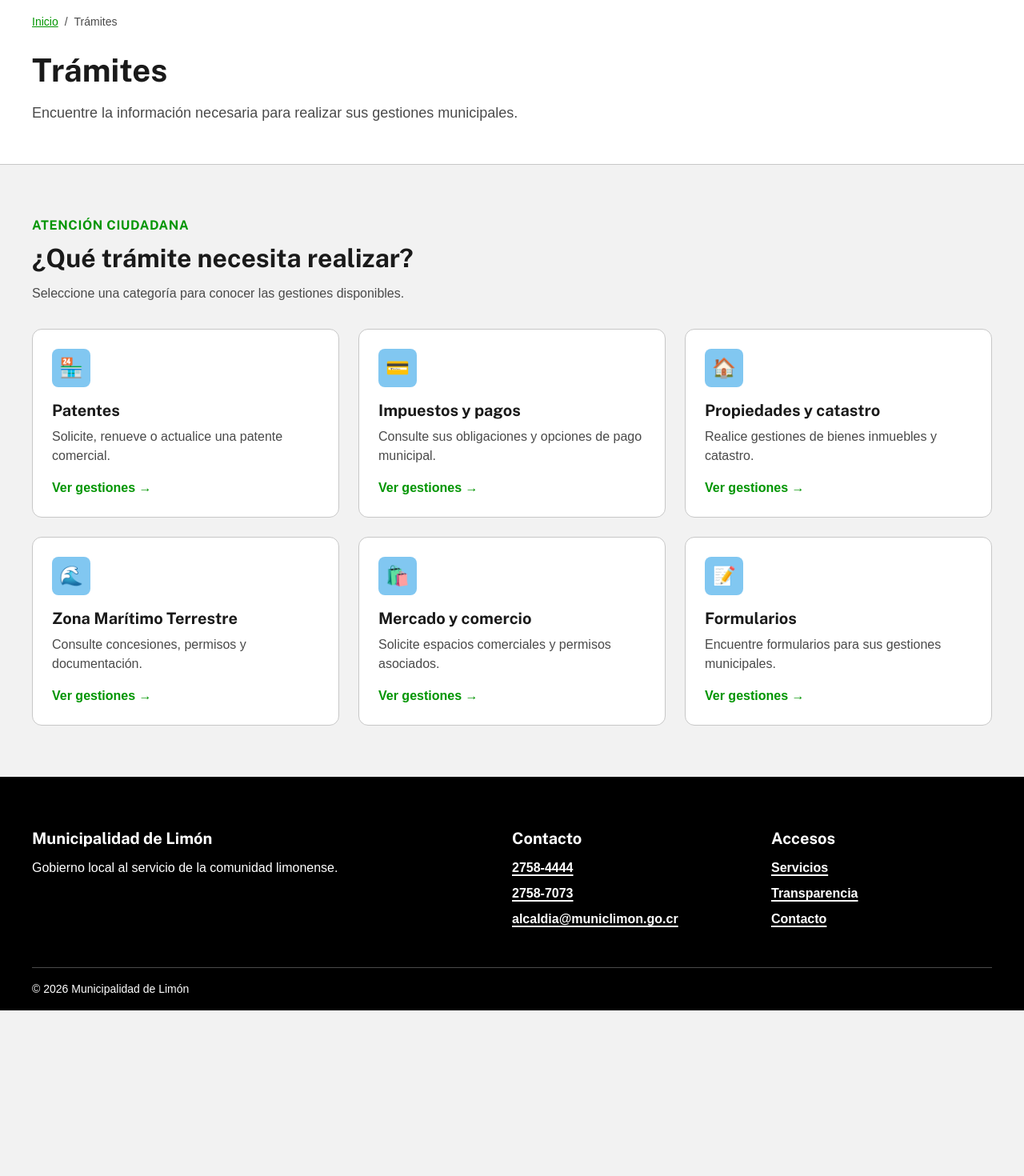
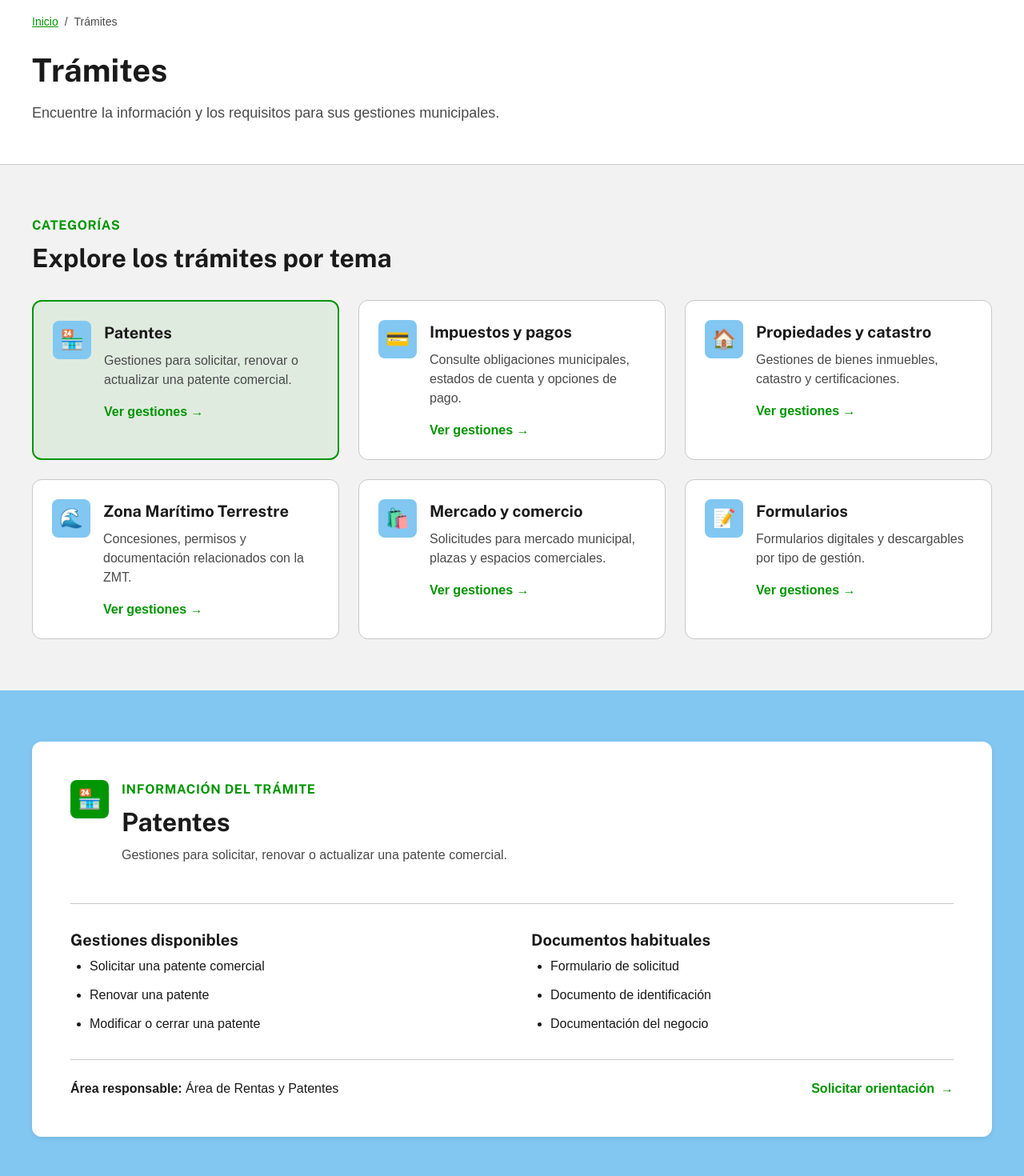
Before and after one commit to Dei1400/PaginaWebMunicipalidad, a React (Vite) app in the folder municipalidad-limon/: page /tramites in a window 1280 px wide. Shown: the part 160-1630 px from the top of the page at 80% size. Before the commit the page ends 1423 px from the top, so only its background shows below. Built offline with nearby package versions, Linux system fonts and the light colour scheme; a web font is replaced by a local one.

Commit message:
Agregar selección y detalle por categoría

```diff
--- a/municipalidad-limon/src/features/tramites/Tramites.css
+++ b/municipalidad-limon/src/features/tramites/Tramites.css
@@ -1,9 +1,5 @@
 .tramites {
   background: var(--color-surface);
-}
-
-.tramites__intro {
-  padding-bottom: var(--space-8);
 }
 
 .tramites__eyebrow {
@@ -15,54 +11,124 @@
   text-transform: uppercase;
 }
 
-.tramites__intro h2 {
-  margin-bottom: var(--space-3);
-}
-
-.tramites__lead {
-  max-width: 680px;
-  margin-bottom: var(--space-6);
-  color: var(--color-text-secondary);
-}
-
 .tramites__grid {
   display: grid;
   grid-template-columns: repeat(3, 1fr);
   gap: var(--space-5);
+  margin-top: var(--space-6);
 }
 
 .tramites__card {
+  display: flex;
+  min-height: 100%;
   padding: var(--space-5);
   border: var(--border-width) solid var(--color-border);
   border-radius: var(--radius-lg);
   background: var(--color-white);
+  color: var(--color-text);
+  text-align: left;
+  transition: border-color 150ms ease, transform 150ms ease;
+}
+
+.tramites__card:hover {
+  border-color: var(--color-primary);
+  transform: translateY(-2px);
+}
+
+.tramites__card--selected {
+  border: 2px solid var(--color-primary);
+  background: rgb(0 149 1 / 8%);
 }
 
 .tramites__icon {
-  display: inline-flex;
+  display: flex;
+  flex: 0 0 auto;
   align-items: center;
   justify-content: center;
   width: 48px;
   height: 48px;
-  margin-bottom: var(--space-4);
+  margin-right: var(--space-4);
   border-radius: var(--radius-md);
   background: var(--color-support);
   font-size: 1.5rem;
 }
 
-.tramites__card h3 {
-  margin-bottom: var(--space-2);
-  font-size: var(--font-size-h4);
+.tramites__card-content {
+  display: flex;
+  flex-direction: column;
 }
 
-.tramites__card p {
-  margin-bottom: var(--space-4);
+.tramites__card-title,
+.tramites__detail h3 {
+  margin-bottom: var(--space-2);
+  font-family: var(--font-heading);
+  font-size: var(--font-size-h4);
+  font-weight: 700;
+}
+
+.tramites__card-description,
+.tramites__detail-heading > div > p:last-child {
   color: var(--color-text-secondary);
 }
 
-.tramites__link {
+.tramites__card-link {
+  margin-top: auto;
+  padding-top: var(--space-4);
   color: var(--color-primary);
   font-weight: 700;
+}
+
+.tramites__detail-section {
+  padding-block: var(--space-8);
+  background: var(--color-support);
+}
+
+.tramites__detail {
+  padding: var(--space-7);
+  border-radius: var(--radius-lg);
+  background: var(--color-white);
+  box-shadow: var(--shadow-sm);
+}
+
+.tramites__detail-heading {
+  display: flex;
+  padding-bottom: var(--space-6);
+  border-bottom: var(--border-width) solid var(--color-border);
+}
+
+.tramites__detail-heading .tramites__icon {
+  background: var(--color-primary);
+}
+
+.tramites__detail-heading h2 {
+  margin-bottom: var(--space-2);
+}
+
+.tramites__detail-grid {
+  display: grid;
+  grid-template-columns: repeat(2, 1fr);
+  gap: var(--space-7);
+  padding-block: var(--space-6);
+}
+
+.tramites__detail-grid ul {
+  display: grid;
+  gap: var(--space-3);
+  margin: 0;
+  padding-left: var(--space-5);
+}
+
+.tramites__detail-footer {
+  display: flex;
+  align-items: center;
+  justify-content: space-between;
+  gap: var(--space-5);
+  padding-top: var(--space-5);
+  border-top: var(--border-width) solid var(--color-border);
+}
+
+.tramites__detail-footer p {
+  margin: 0;
 }
 
 @media (max-width: 1024px) {
@@ -72,7 +138,17 @@
 }
 
 @media (max-width: 640px) {
-  .tramites__grid {
+  .tramites__grid,
+  .tramites__detail-grid {
     grid-template-columns: 1fr;
   }
+
+  .tramites__detail {
+    padding: var(--space-5);
+  }
+
+  .tramites__detail-footer {
+    align-items: flex-start;
+    flex-direction: column;
+  }
 }
--- a/municipalidad-limon/src/features/tramites/Tramites.jsx
+++ b/municipalidad-limon/src/features/tramites/Tramites.jsx
@@ -1,68 +1,135 @@
+import { useState } from 'react';
 import PageHeader from '../../components/common/PageHeader';
+import Link from '../../components/ui/Link';
 import './Tramites.css';
 
 const categories = [
   {
+    id: 'patentes',
     icon: '🏪',
     title: 'Patentes',
-    description: 'Solicite, renueve o actualice una patente comercial.',
+    description: 'Gestiones para solicitar, renovar o actualizar una patente comercial.',
+    actions: ['Solicitar una patente comercial', 'Renovar una patente', 'Modificar o cerrar una patente'],
+    requirements: ['Formulario de solicitud', 'Documento de identificación', 'Documentación del negocio'],
+    office: 'Área de Rentas y Patentes',
   },
   {
+    id: 'impuestos-pagos',
     icon: '💳',
     title: 'Impuestos y pagos',
-    description: 'Consulte sus obligaciones y opciones de pago municipal.',
+    description: 'Consulte obligaciones municipales, estados de cuenta y opciones de pago.',
+    actions: ['Consultar estado de cuenta', 'Realizar un pago municipal', 'Solicitar un arreglo de pago'],
+    requirements: ['Número de identificación', 'Número de finca o patente', 'Datos de contacto'],
+    office: 'Departamento de Cobros',
   },
   {
+    id: 'propiedades-catastro',
     icon: '🏠',
     title: 'Propiedades y catastro',
-    description: 'Realice gestiones de bienes inmuebles y catastro.',
+    description: 'Gestiones de bienes inmuebles, catastro y certificaciones.',
+    actions: ['Presentar una declaración', 'Actualizar información catastral', 'Solicitar una certificación'],
+    requirements: ['Documento de identificación', 'Número de finca o plano', 'Documento de respaldo'],
+    office: 'Unidad de Catastro y Bienes Inmuebles',
   },
   {
+    id: 'zmt',
     icon: '🌊',
     title: 'Zona Marítimo Terrestre',
-    description: 'Consulte concesiones, permisos y documentación.',
+    description: 'Concesiones, permisos y documentación relacionados con la ZMT.',
+    actions: ['Consultar una concesión', 'Presentar documentación', 'Consultar el estado de una gestión'],
+    requirements: ['Formulario o nota de solicitud', 'Documento de identificación', 'Plano y documentos de respaldo'],
+    office: 'Unidad de Zona Marítimo Terrestre',
   },
   {
+    id: 'mercado-comercio',
     icon: '🛍️',
     title: 'Mercado y comercio',
-    description: 'Solicite espacios comerciales y permisos asociados.',
+    description: 'Solicitudes para mercado municipal, plazas y espacios comerciales.',
+    actions: ['Solicitar un espacio comercial', 'Consultar requisitos', 'Gestionar permisos comerciales'],
+    requirements: ['Formulario de solicitud', 'Documento de identificación', 'Información de la actividad'],
+    office: 'Administración de Mercado y Plazas',
   },
   {
+    id: 'formularios',
     icon: '📝',
     title: 'Formularios',
-    description: 'Encuentre formularios para sus gestiones municipales.',
+    description: 'Formularios digitales y descargables por tipo de gestión.',
+    actions: ['Formularios de patentes', 'Formularios de bienes inmuebles', 'Formularios de permisos'],
+    requirements: ['Seleccione el formulario', 'Complete campos obligatorios', 'Adjunte los documentos indicados'],
+    office: 'Ventanilla Única Municipal',
   },
 ];
 
 function Tramites() {
+  const [selectedId, setSelectedId] = useState(categories[0].id);
+  const selectedCategory = categories.find((category) => category.id === selectedId);
+
   return (
     <main className="tramites">
       <PageHeader
         title="Trámites"
-        description="Encuentre la información necesaria para realizar sus gestiones municipales."
+        description="Encuentre la información y los requisitos para sus gestiones municipales."
         breadcrumbItems={[{ label: 'Trámites' }]}
       />
 
-      <section className="tramites__intro section" aria-labelledby="tramites-title">
+      <section className="section" aria-labelledby="tramites-categories-title">
         <div className="container">
-          <p className="tramites__eyebrow">Atención ciudadana</p>
-          <h2 id="tramites-title">¿Qué trámite necesita realizar?</h2>
-          <p className="tramites__lead">
-            Seleccione una categoría para conocer las gestiones disponibles.
-          </p>
+          <p className="tramites__eyebrow">Categorías</p>
+          <h2 id="tramites-categories-title">Explore los trámites por tema</h2>
 
           <div className="tramites__grid">
-            {categories.map((category) => (
-              <article className="tramites__card" key={category.title}>
-                <span className="tramites__icon" aria-hidden="true">
-                  {category.icon}
-                </span>
-                <h3>{category.title}</h3>
-                <p>{category.description}</p>
-                <span className="tramites__link">Ver gestiones →</span>
-              </article>
-            ))}
+            {categories.map((category) => {
+              const isSelected = category.id === selectedId;
+
+              return (
+                <button
+                  className={`tramites__card ${isSelected ? 'tramites__card--selected' : ''}`}
+                  key={category.id}
+                  type="button"
+                  aria-pressed={isSelected}
+                  onClick={() => setSelectedId(category.id)}
+                >
+                  <span className="tramites__icon" aria-hidden="true">{category.icon}</span>
+                  <span className="tramites__card-content">
+                    <span className="tramites__card-title">{category.title}</span>
+                    <span className="tramites__card-description">{category.description}</span>
+                    <span className="tramites__card-link">Ver gestiones →</span>
+                  </span>
+                </button>
+              );
+            })}
           </div>
+        </div>
+      </section>
+
+      <section className="tramites__detail-section" aria-labelledby="tramite-detail-title">
+        <div className="container">
+          <article className="tramites__detail">
+            <div className="tramites__detail-heading">
+              <span className="tramites__icon" aria-hidden="true">{selectedCategory.icon}</span>
+              <div>
+                <p className="tramites__eyebrow">Información del trámite</p>
+                <h2 id="tramite-detail-title">{selectedCategory.title}</h2>
+                <p>{selectedCategory.description}</p>
+              </div>
+            </div>
+
+            <div className="tramites__detail-grid">
+              <div>
+                <h3>Gestiones disponibles</h3>
+                <ul>{selectedCategory.actions.map((action) => <li key={action}>{action}</li>)}</ul>
+              </div>
+              <div>
+                <h3>Documentos habituales</h3>
+                <ul>{selectedCategory.requirements.map((requirement) => <li key={requirement}>{requirement}</li>)}</ul>
+              </div>
+            </div>
+
+            <footer className="tramites__detail-footer">
+              <p><strong>Área responsable:</strong> {selectedCategory.office}</p>
+              <Link to="/contacto" variant="arrow">Solicitar orientación</Link>
+            </footer>
+          </article>
         </div>
       </section>
     </main>
```
